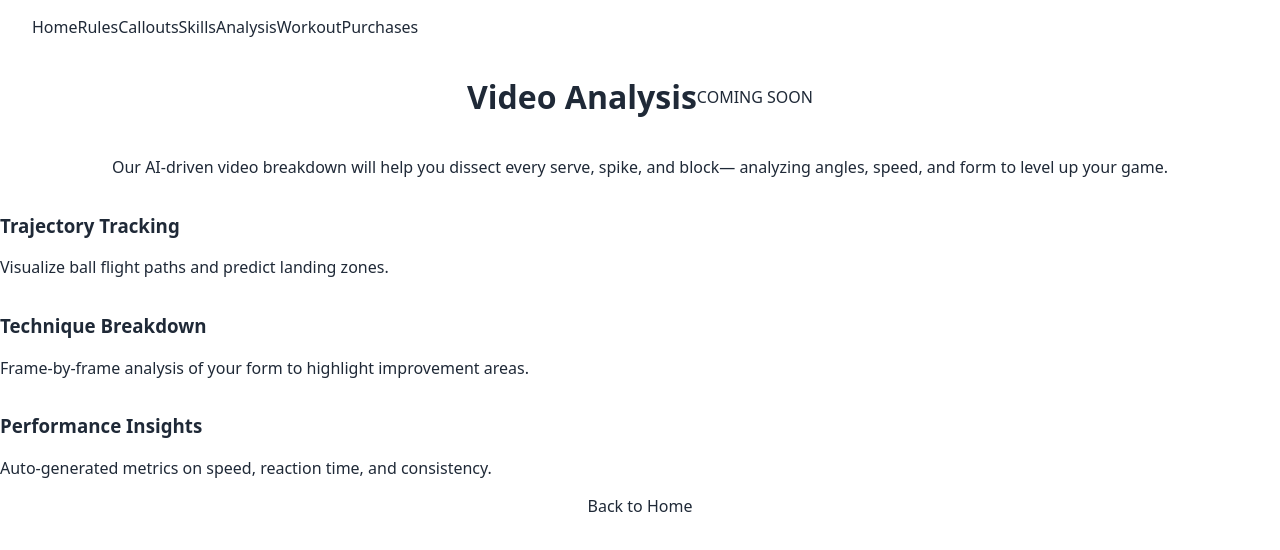
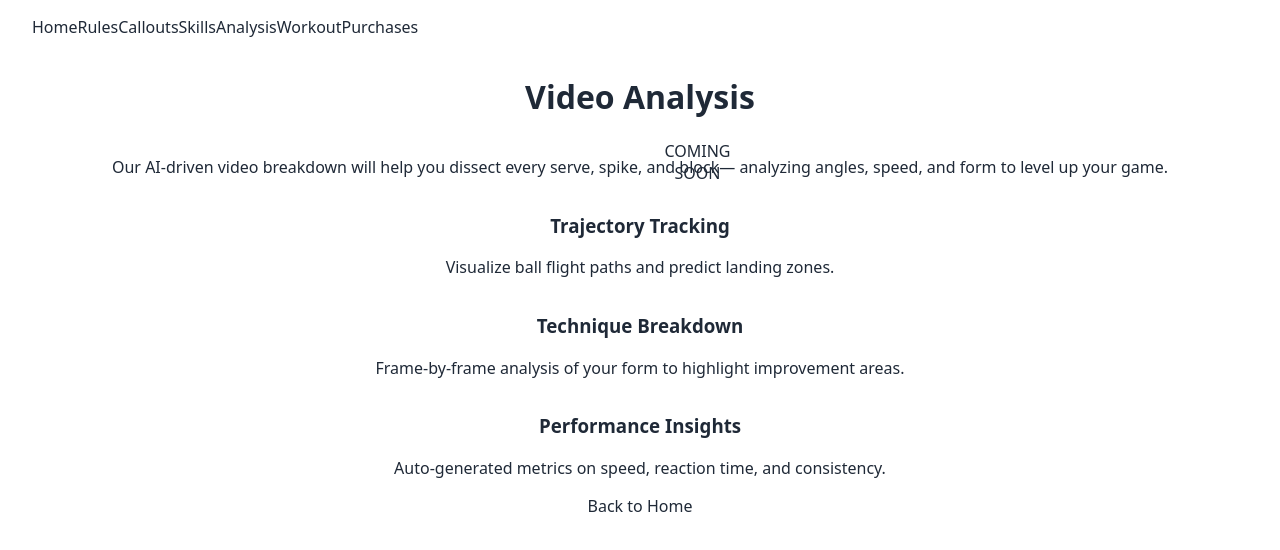
Before and after one commit to blueweriy/volleyball-ai-website, a React (Vite) app: page /analysis in a window 1280 px wide. Shown: the top 550 px of the page. Built offline with nearby package versions, Linux system fonts and the light colour scheme.

Commit message:
Update Analysis.jsx

```diff
--- a/src/pages/Analysis.jsx
+++ b/src/pages/Analysis.jsx
@@ -5,18 +5,18 @@ import { Link } from 'react-router-dom';
 export default function Analysis() {
   return (
     <div className="bg-white text-gray-900 min-h-screen py-16 px-4 sm:px-6 lg:px-8">
-      <div className="max-w-6xl mx-auto">
+      <div className="max-w-6xl mx-auto text-center">
 
         {/* Title & Badge */}
-        <div className="flex items-center justify-center mb-8 space-x-4">
+        <div className="relative inline-block mb-8">
           <h1 className="text-4xl font-extrabold">Video Analysis</h1>
-          <span className="bg-yellow-300 text-yellow-800 text-sm uppercase font-bold px-2 py-1 rounded">
+          <span className="absolute -top-2 -right-8 bg-yellow-300 text-yellow-800 text-xs uppercase font-bold px-2 py-1 rounded">
             Coming Soon
           </span>
         </div>
 
         {/* Description */}
-        <p className="text-center text-lg text-gray-700 mb-12 max-w-3xl mx-auto">
+        <p className="text-lg text-gray-700 mb-12 max-w-3xl mx-auto">
           Our AI-driven video breakdown will help you dissect every serve, spike, and block—
           analyzing angles, speed, and form to level up your game.
         </p>
@@ -44,7 +44,6 @@ export default function Analysis() {
         </div>
 
         {/* Back CTA */}
-        <div className="text-center">
         <Link
           to="/"
           className="inline-block px-6 py-3 bg-blue-600 hover:bg-blue-700 text-white font-semibold rounded transition"
@@ -53,6 +52,5 @@ export default function Analysis() {
         </Link>
       </div>
     </div>
-    </div>
   );
 }
```
Lines whose indentation alone changed are shown as unchanged.
